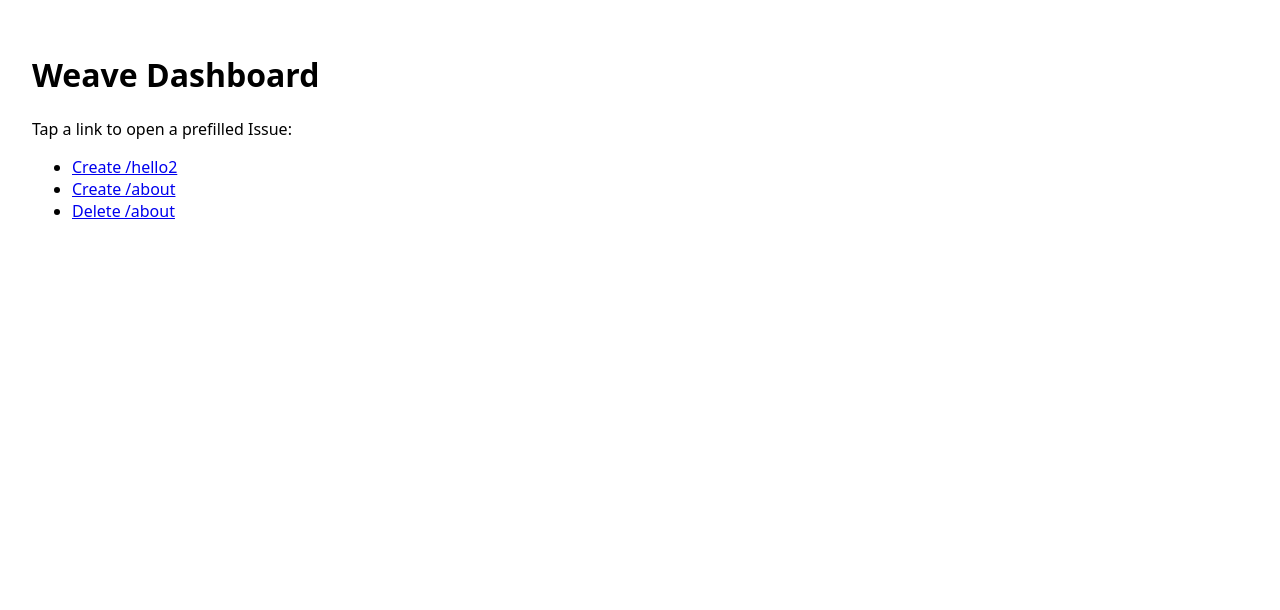
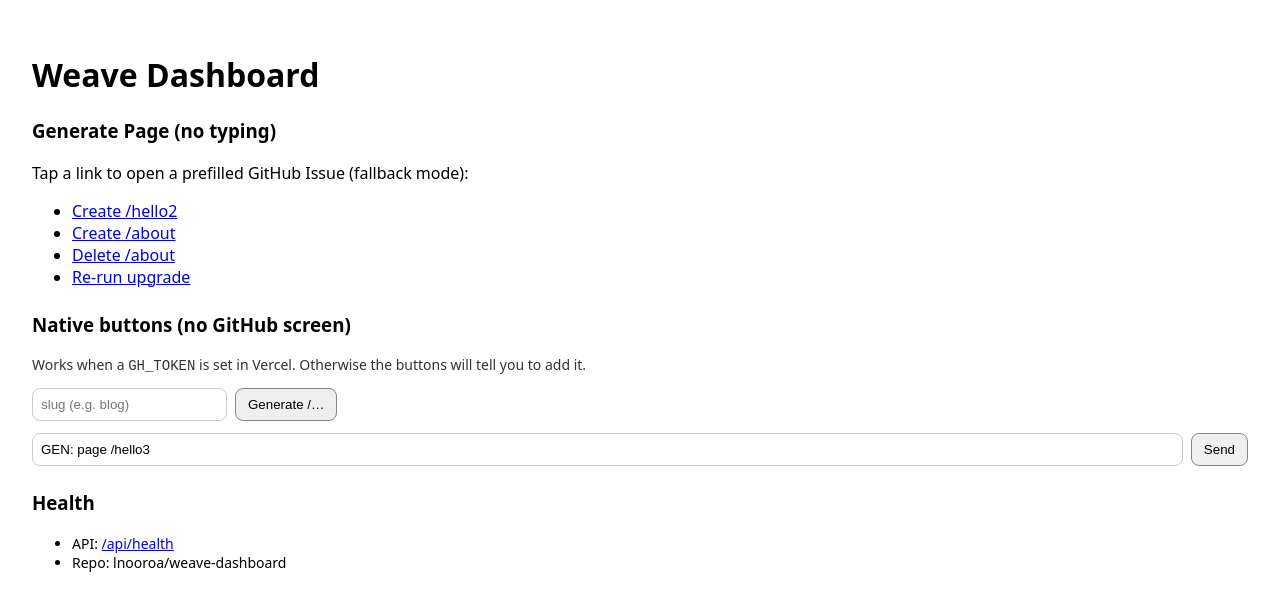
Before and after one commit to lnooroa/weave-dashboard, a Next.js app: page /dashboard in a window 1280 px wide. Shown: the top 610 px of the page. Built offline with nearby package versions, Linux system fonts and the light colour scheme.

Commit message:
dashboard: upgrade to v1 (buttons + /api)

```diff
--- /dev/null
+++ b/app/api/health/route.ts
@@ -0,0 +1,4 @@
+import { NextResponse } from "next/server";
+export async function GET() {
+  return NextResponse.json({ ok:true, hasToken: !!process.env.GH_TOKEN, time: new Date().toISOString() });
+}
--- /dev/null
+++ b/app/api/issue/route.ts
@@ -0,0 +1,25 @@
+import { NextResponse } from "next/server";
+const REPO = "lnooroa/weave-dashboard";
+export async function POST(req: Request) {
+  try {
+    const token = process.env.GH_TOKEN;
+    const { title, body } = await req.json();
+    if (!token) return NextResponse.json({ ok:false, error:"Missing GH_TOKEN" }, { status: 400 });
+    if (!title) return NextResponse.json({ ok:false, error:"Missing title" }, { status: 400 });
+
+    const r = await fetch(`https://api.github.com/repos/${REPO}/issues`, {
+      method: "POST",
+      headers: {
+        "Authorization": `token ${token}`,
+        "Accept": "application/vnd.github+json",
+        "Content-Type": "application/json"
+      },
+      body: JSON.stringify({ title, body: body || "" })
+    });
+    const json = await r.json();
+    if (!r.ok) return NextResponse.json({ ok:false, status:r.status, error: json?.message || "GitHub error" }, { status: 500 });
+    return NextResponse.json({ ok:true, number: json.number, url: json.html_url });
+  } catch (e:any) {
+    return NextResponse.json({ ok:false, error: e?.message || "error" }, { status: 500 });
+  }
+}
--- a/app/dashboard/page.tsx
+++ b/app/dashboard/page.tsx
@@ -1,13 +1,92 @@
+'use client';
+import { useState } from 'react';
+
+async function postJSON(url: string, data: any) {
+  const res = await fetch(url, { method: 'POST', headers: { 'Content-Type': 'application/json' }, body: JSON.stringify(data) });
+  try { return await res.json(); } catch { return { ok:false, status: res.status }; }
+}
+
 export default function Dashboard() {
+  const [slug, setSlug] = useState('');
+  const [title, setTitle] = useState('GEN: page /hello3');
+  const [status, setStatus] = useState<string>('');
+  const repo = "lnooroa/weave-dashboard";
+
+  async function createIssue() {
+    setStatus('Submitting…');
+    const r = await postJSON('/api/issue', { title, body: '' });
+    setStatus(r?.ok ? `Opened issue #${r.number}` : `Issue failed: ${r?.status || r?.error || 'error'}`);
+  }
+
+  function issueLink(t: string) {
+    const pre = `https://github.com/${repo}/issues/new?title=`;
+    return pre + encodeURIComponent(t);
+  }
+
   return (
     <main style={{ padding: 24, fontFamily: "system-ui, Arial" }}>
       <h1>Weave Dashboard</h1>
-      <p>Tap a link to open a prefilled Issue:</p>
-      <ul>
-        <li><a target="_blank" href="https://github.com/lnooroa/weave-dashboard/issues/new?title=GEN:%20page%20/hello2">Create /hello2</a></li>
-        <li><a target="_blank" href="https://github.com/lnooroa/weave-dashboard/issues/new?title=GEN:%20page%20/about">Create /about</a></li>
-        <li><a target="_blank" href="https://github.com/lnooroa/weave-dashboard/issues/new?title=DEL:%20page%20/about">Delete /about</a></li>
-      </ul>
+
+      <section style={{ marginTop: 16 }}>
+        <h3>Generate Page (no typing)</h3>
+        <p>Tap a link to open a prefilled GitHub Issue (fallback mode):</p>
+        <ul>
+          <li><a target="_blank" href={issueLink("GEN: page /hello2")}>Create /hello2</a></li>
+          <li><a target="_blank" href={issueLink("GEN: page /about")}>Create /about</a></li>
+          <li><a target="_blank" href={issueLink("DEL: page /about")}>Delete /about</a></li>
+          <li><a target="_blank" href={issueLink("UPGRADE: dashboard v1")}>Re-run upgrade</a></li>
+        </ul>
+      </section>
+
+      <section style={{ marginTop: 24 }}>
+        <h3>Native buttons (no GitHub screen)</h3>
+        <p style={{ fontSize: 14, opacity: 0.8 }}>
+          Works when a <code>GH_TOKEN</code> is set in Vercel. Otherwise the buttons will tell you to add it.
+        </p>
+
+        <div style={{ display: "flex", gap: 8, alignItems: "center", marginTop: 8 }}>
+          <input
+            placeholder="slug (e.g. blog)"
+            value={slug}
+            onChange={e => setSlug(e.target.value)}
+            style={{ padding: 8, border: "1px solid #ccc", borderRadius: 8 }}
+          />
+          <button
+            onClick={async () => {
+              const s = (slug || '').replace(/[^a-z0-9/_-]/gi,'').replace(/^\/+/,'');
+              if (!s) { setStatus('Enter a slug'); return; }
+              setStatus('Submitting…');
+              const r = await postJSON('/api/issue', { title:`GEN: page /${s}`, body:'' });
+              setStatus(r?.ok ? `Opened issue #${r.number}` : `Issue failed: ${r?.status || r?.error || 'error'}`);
+            }}
+            style={{ padding: "8px 12px", borderRadius: 8, border: "1px solid #888" }}
+          >
+            Generate /{slug || '…'}
+          </button>
+        </div>
+
+        <div style={{ display: "flex", gap: 8, alignItems: "center", marginTop: 12 }}>
+          <input
+            placeholder='Issue title (e.g. "GEN: page /contact")'
+            value={title}
+            onChange={e => setTitle(e.target.value)}
+            style={{ flex: 1, padding: 8, border: "1px solid #ccc", borderRadius: 8 }}
+          />
+          <button onClick={createIssue} style={{ padding: "8px 12px", borderRadius: 8, border: "1px solid #888" }}>
+            Send
+          </button>
+        </div>
+
+        <p style={{ marginTop: 8, fontFamily: "ui-monospace, SFMono-Regular, Menlo, monospace", fontSize: 13 }}>{status}</p>
+      </section>
+
+      <section style={{ marginTop: 24 }}>
+        <h3>Health</h3>
+        <ul style={{ fontSize: 14 }}>
+          <li>API: <a href="/api/health" target="_blank">/api/health</a></li>
+          <li>Repo: {repo}</li>
+        </ul>
+      </section>
     </main>
   );
 }
```
